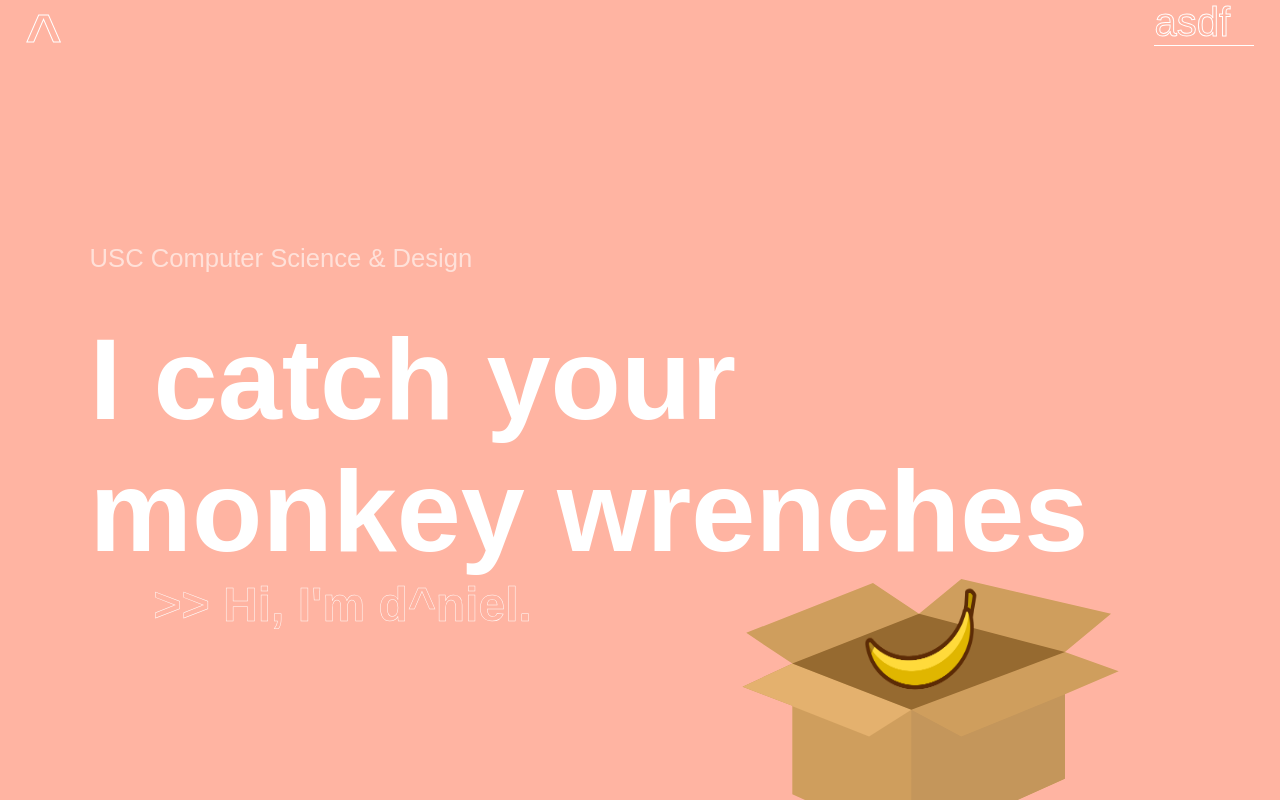
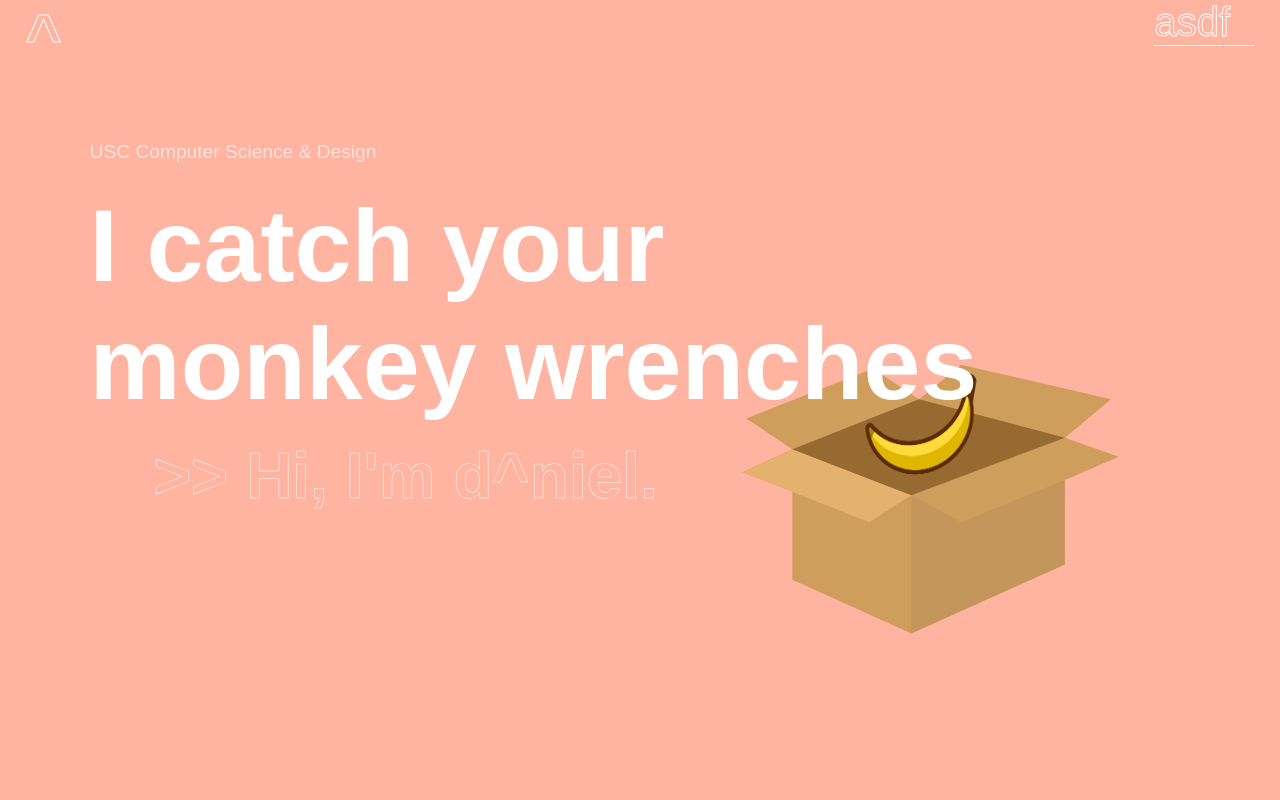
Before and after one commit to danyulz/MonkeyBox, a React (Create React App) app in the folder inventory/: page / in a window 1280 px wide. Built offline with nearby package versions, Linux system fonts and the light colour scheme.

Commit message:
more responsiveness

```diff
--- a/inventory/src/components/intro/intro.scss
+++ b/inventory/src/components/intro/intro.scss
@@ -12,7 +12,7 @@
         height: 50vh;
     }
     .wrapper {
-        margin-top: 12vw;
+        margin-top: 4vw;
         margin-left: 7vw;
         width: 100%;
         height: 100%;
@@ -22,11 +22,12 @@
 
         @media only screen and (max-width: 600px) {
             margin-top: 5vh;
+            height: 60vh;
         }
 
         @media only screen and (min-width: 2000px) {
-            margin-top: 10vh;
-            margin-left: 15vw;
+            margin-top: 15vh;
+            margin-left: 19vw;
         }
         .name {
             z-index: 1;
@@ -34,7 +35,7 @@
             color: $white;
             font-weight: 700;
             overflow: hidden;
-            font-size: 9vw;
+            font-size: 8vw;
 
 
             @media only screen and (max-width: 600px) {
@@ -54,7 +55,8 @@
 
         .text {
             overflow: hidden;
-            font-size: 6vh;
+            margin-top: 2vh;
+            font-size: 8vh;
 
             @media only screen and (max-width: 600px) {
                 font-size: 9vw;
@@ -83,7 +85,7 @@
         .monkeybox {
             position: relative;
             align-self: flex-end;
-            margin-top: -20vh;
+            margin-top: -32vh;
             height: 30vw;
             width: 30vw;
             background-color: rgb(207, 158, 93);
@@ -92,10 +94,13 @@
             @media only screen and (max-width: 600px) {
                 height: 50vw;
                 width: 50vw;
-                margin-top: -10vh;
+                margin-top: -9vh;
             }
             @media only screen and (min-width: 2000px) {
+                height: 20vw;
+                width: 20vw;
                 margin-top: -40vh;
+                margin-right: 5vw;
             }
         }
 
@@ -116,6 +121,11 @@
             @media only screen and (max-width: 600px) {
                 margin-top: -50vw;
             }
+            @media only screen and (min-width: 2000px) {
+                height: 20vw;
+                width: 20vw;
+                margin-top: -20vw;
+            }
 
         }
 
@@ -127,6 +137,11 @@
             background-color: rgb(150, 106, 48);
             @media only screen and (max-width: 600px) {
                 margin-top: -50vw;
+            }
+            @media only screen and (min-width: 2000px) {
+                height: 20vw;
+                width: 20vw;
+                margin-top: -20vw;
             }
         }
 
@@ -150,15 +165,20 @@
                 margin-left: 14vw;
                 width: 18vw;
             }
+            @media only screen and (min-width: 2000px) {
+                width: 7vw;
+                margin-left: 6vw;
+                margin-top: -13.5vw;
+            }
         }
 
         .desc {
             z-index: 1;
             font-family: "Cotham",sans-serif;
-            font-size: 2vw;
+            font-size: 1.5vw;
             font-weight: 400px;
             color: $mainPinkLight;
-            margin-bottom: 5vh;
+            margin-bottom: 3vh;
 
             @media only screen and (max-width: 600px) {
                 font-size: 4vw;
@@ -167,7 +187,7 @@
             }
             @media only screen and (min-width: 2000px) {
                 color: rgb(230, 255, 230);
-                font-size: 1vw;
+                font-size: 1.2vw;
             }
         }
     }
```
